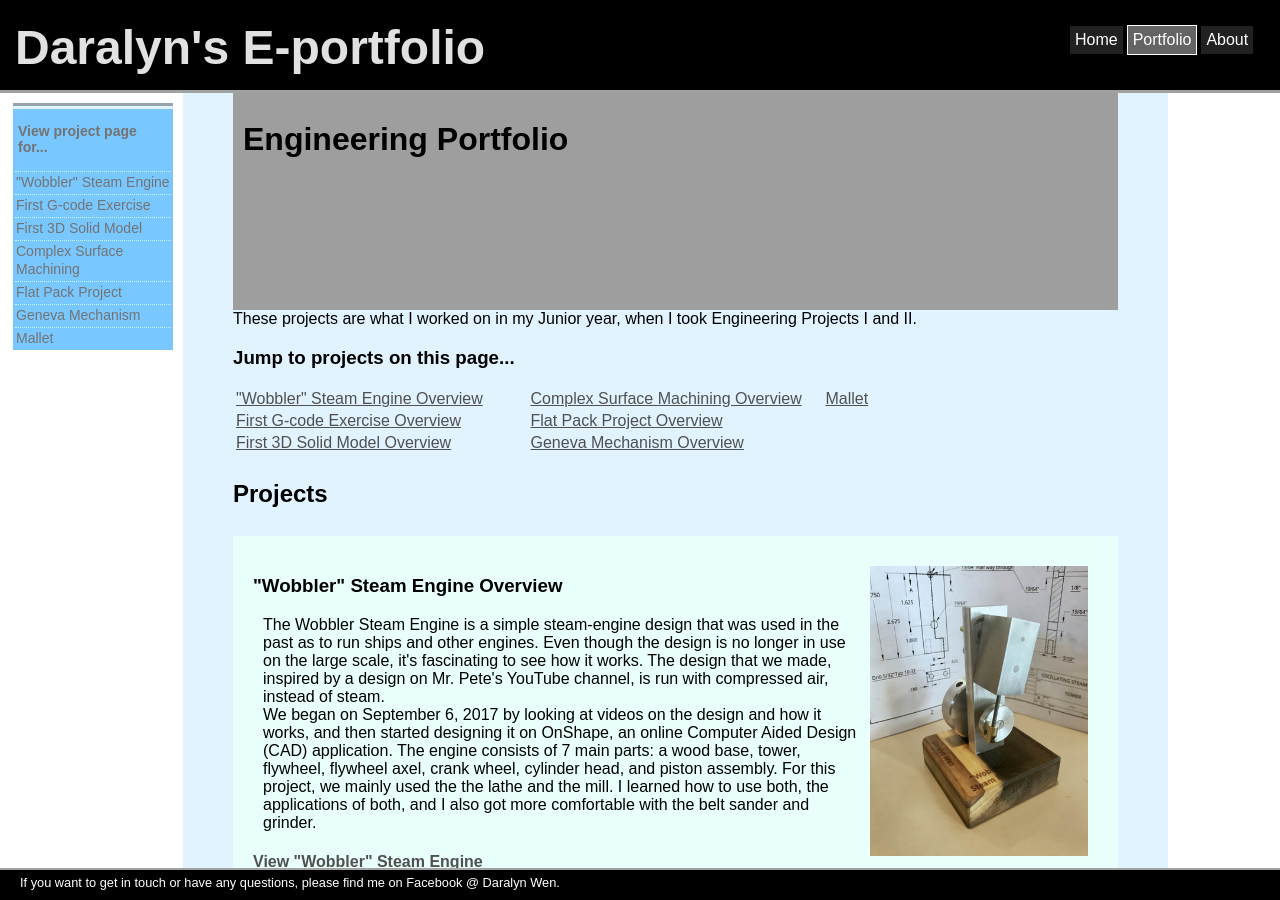
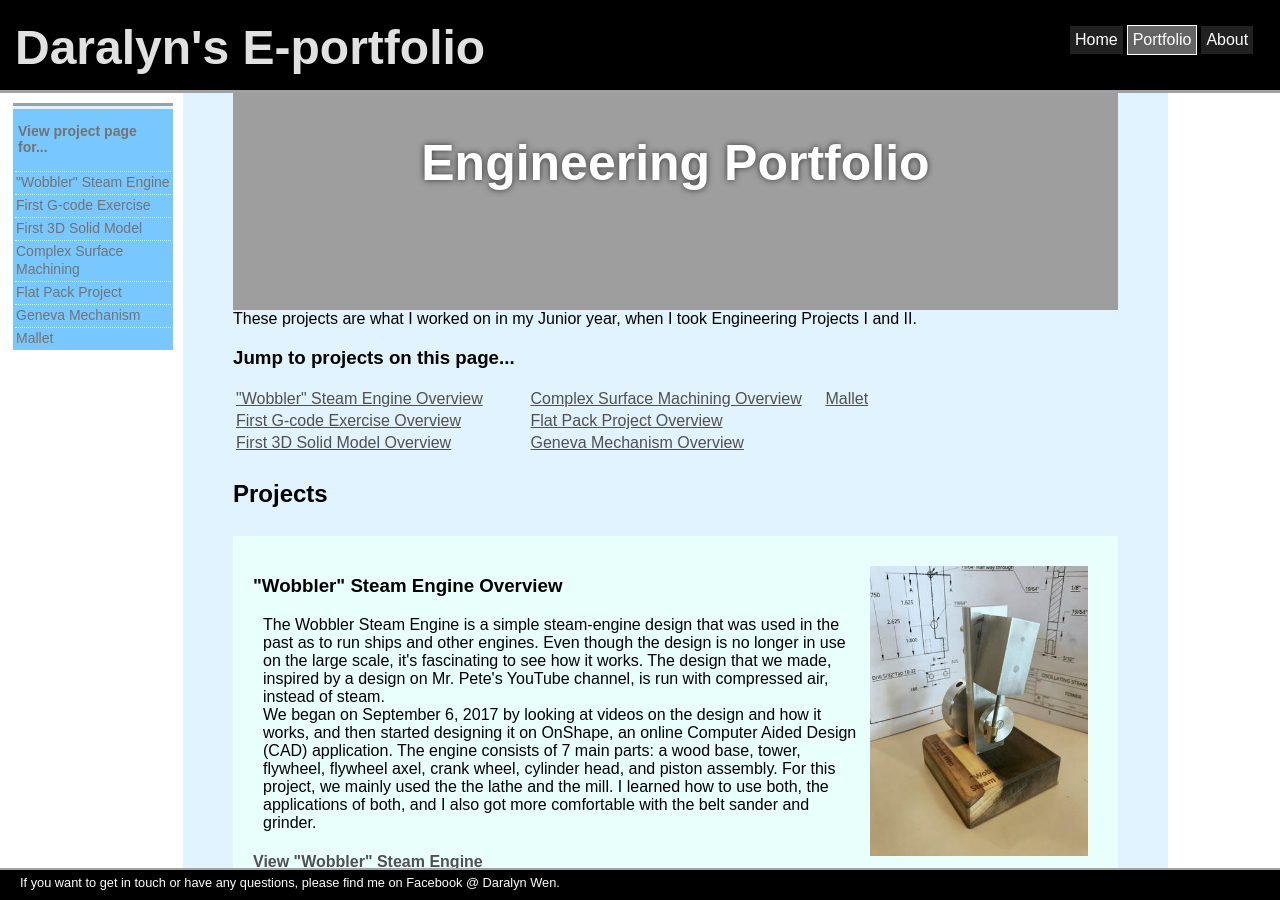
Before and after one commit to daralyn/daralyn.github.io, a Jekyll site: the page built from portfolio/engineering/index.html, in a window 1280 px wide and 900 px high. Built offline with Jekyll 4.4.1, drawn with Linux system fonts in a browser that asks for light colours.

Commit message:
Update index.html

```diff
--- a/portfolio/engineering/index.html
+++ b/portfolio/engineering/index.html
@@ -32,7 +32,7 @@ title: Daralyn's Engineering Portfolio
 </div> <!-- sidebar-->
 
 <div id="engineeringpagehead">
-	<h1 class=".projectheadtext">
+	<h1 class="projectheadtext">
   		Engineering Portfolio
 	</h1>
 </div>
```
